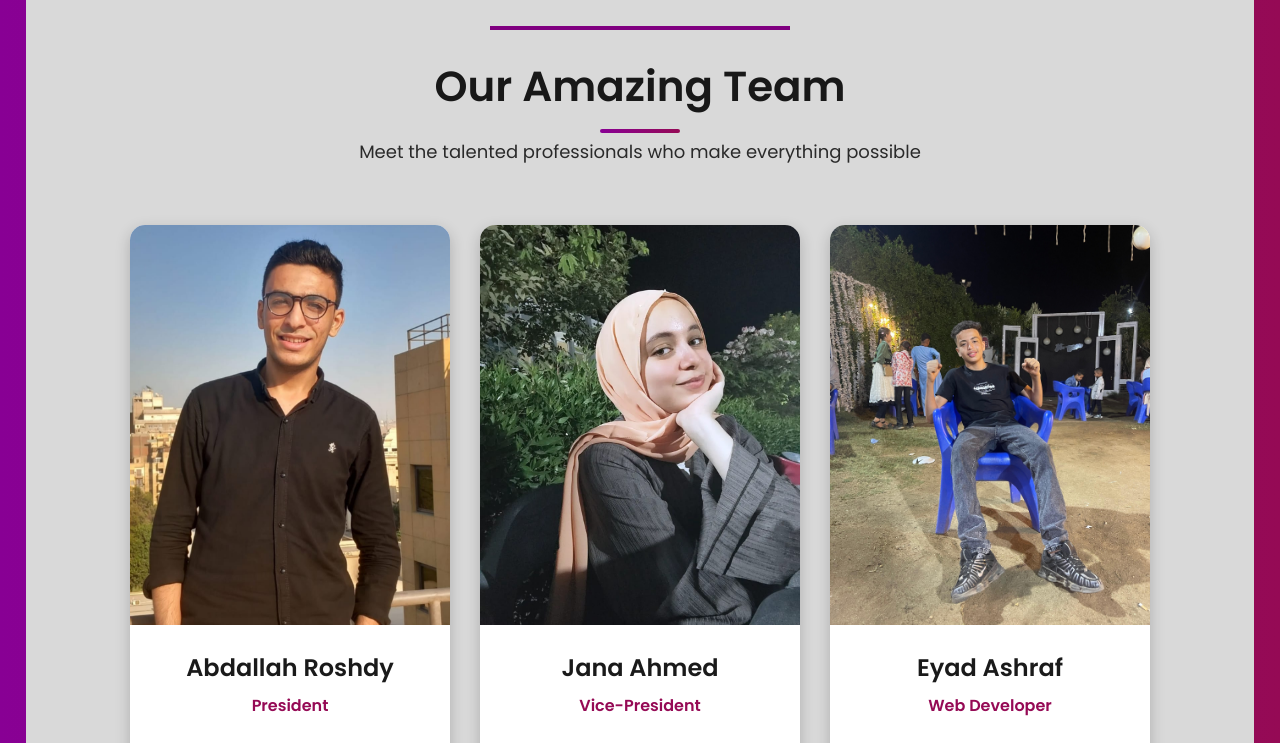
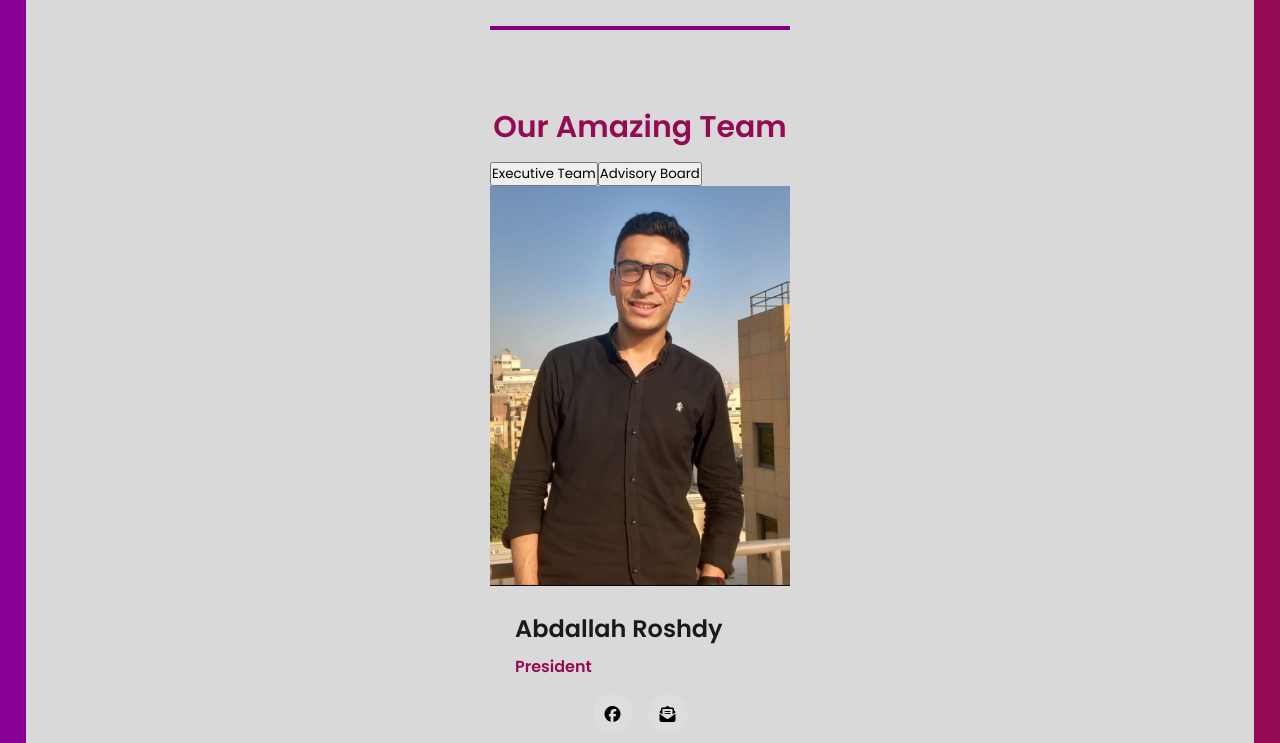
Before and after one commit to iynaoctoberchapter-rgb/iyna-october-website, a React (Create React App) app: page / in a window 1280 px wide. Shown: the part 2520-3263 px from the top of the page. Built offline with nearby package versions, Linux system fonts and the light colour scheme; a web font is replaced by a local one.

Commit message:
Update BodyComponent.jsx

```diff
--- a/src/Components/HomePage/BodyComponent.jsx
+++ b/src/Components/HomePage/BodyComponent.jsx
@@ -1,12 +1,99 @@
+import { useState } from "react";
 import { NavLink } from "react-router";
-import brainBlitzLogo from '../../images/brain blitz logo.jpg'; // Import the image
-import JanaAhmed from '../../images/jana-ahmed.jpg'; // Import the image
-import AbdallahRoshdy from '../../images/abdallah-roshdy.jpg'; // Import the image
-import EyadAshraf from '../../images/eyad-ashraf.jpg'; // Import the image
+import brainBlitzLogo from '../../images/brain blitz logo.jpg';
+import JanaAhmed from '../../images/jana-ahmed.jpg';
+import AbdallahRoshdy from '../../images/abdallah-roshdy.jpg';
+import EyadAshraf from '../../images/eyad-ashraf.jpg';
+import YoussefSamy from '../../images/yousef-samy.png';
+import Mashour from '../../images/mashour.png';
+import OmarAmmar from '../../images/omar-ammar.png';
+import MomenAshraf from '../../images/momen-ashraf.png';
 
 
 
 function BodyComponent() {
+  const [activeTeam, setActiveTeam] = useState("executive");
+
+  // Executive team data
+  const executiveTeam = [
+    {
+      id: 1,
+      name: "Abdallah Roshdy",
+      role: "President",
+      image: AbdallahRoshdy,
+      social: [
+        { icon: "fab fa-facebook", link: "https://www.facebook.com/profile.php?id=61560271762484" },
+        { icon: "fa-solid fa-envelope-open-text", link: "mailto:abdallah.roshdy1023093@gmail.com" }
+      ]
+    },
+    {
+      id: 2,
+      name: "Jana Ahmed",
+      role: "Vice-President",
+      image: JanaAhmed,
+      social: [
+        { icon: "fab fa-facebook", link: "https://www.facebook.com/share/176nbYTSUC/" },
+        { icon: "fab fa-instagram", link: "https://www.instagram.com/_jana_ahmed_26?igsh=MWRuMWRrOWp6bGpwbw==" },
+        { icon: "fa-solid fa-envelope-open-text", link: "mailto:janaahmedrt@gmail.com" }
+      ]
+    },
+    {
+      id: 3,
+      name: "Eyad Ashraf",
+      role: "Web Developer",
+      image: EyadAshraf,
+      social: [
+        { icon: "fab fa-facebook", link: "https://www.facebook.com/eyad.mahran.967?mibextid=kFxxJD" },
+        { icon: "fa-solid fa-envelope-open-text", link: "mailto:eyad6ashraf@gmail.com" }
+      ]
+    }
+  ];
+
+  const advisoryTeam = [
+    {
+      id: 1,
+      name: "Mohamed Mashour",
+      role: "Former President",
+      image: Mashour,
+      social: [
+         { icon: "fab fa-facebook", link: "https://www.facebook.com/profile.php?id=100008599171572" },
+        { icon: "fab fa-instagram", link: "https://www.instagram.com/mohamedmashhour1/" },
+        { icon: "fa-solid fa-envelope-open-text", link: "#" }
+      ]
+    },
+    {
+      id: 2,
+      name: "Omaar Ammar",
+      role: "Chapter Advisor",
+      image: OmarAmmar,
+      social: [
+         { icon: "fab fa-facebook", link: "https://www.facebook.com/profile.php?id=100008599171572" },
+        { icon: "fab fa-instagram", link: "https://www.instagram.com/mohamedmashhour1/" },
+        { icon: "fa-solid fa-envelope-open-text", link: "#" }
+      ]
+    },
+    {
+      id: 3,
+      name: "Momen Ashraf",
+      role: "Chapter Director",
+      image: MomenAshraf,
+      social: [
+        { icon: "fab fa-linkedin", link: "#" },
+        { icon: "fa-solid fa-envelope-open-text", link: "#" }
+      ]
+    },
+    {
+      id: 4,
+      name: "Youssef Samy",
+      role: "Chapter Director",
+      image: YoussefSamy,
+      social: [
+        { icon: "fab fa-linkedin", link: "#" },
+        { icon: "fa-solid fa-envelope-open-text", link: "#" }
+      ]
+    }
+  ];
+
   return (
    <section className="body">
       <div className="body-content">
@@ -86,55 +173,49 @@ function BodyComponent() {
 
             <hr className="separate" />
             <br />
-                <div className="temate-container">
+            <div className="row">
+          <div className="right left-last">
+            <h2>Our Amazing Team</h2>
 
-        <div className="section-title">
-            <h1>Our Amazing Team</h1>
-            <p>Meet the talented professionals who make everything possible</p>
+            {/* Team Type Toggle */}
+            <div className="team-toggle-container">
+              <div className="team-toggle">
+                <button
+                  className={`toggle-btn ${activeTeam === "executive" ? "active" : ""}`}
+                  onClick={() => setActiveTeam("executive")}
+                >
+                  Executive Team
+                </button>
+                <button
+                  className={`toggle-btn ${activeTeam === "advisory" ? "active" : ""}`}
+                  onClick={() => setActiveTeam("advisory")}
+                >
+                  Advisory Board
+                </button>
+              </div>
             </div>
 
-        <div className="team-container">
-            <div className="team-member">
+            {/* Team Members Grid */}
+            <div className="team-grid">
+              {(activeTeam === "executive" ? executiveTeam : advisoryTeam).map((member) => (
+                <div key={member.id} className="team-member-card">
                   <div className="member-img">
-                    <img src={AbdallahRoshdy} alt="Team Member" />
+                    <img src={member.image} alt={member.name} />
+                    <div className="member-overlay"></div>
                   </div>
                   <div className="member-info">
-                    <h3>Abdallah Roshdy</h3>
-                    <span>President</span>
+                    <h3>{member.name}</h3>
+                    <span>{member.role}</span>
                     <div className="social-links">
-                        <a href="https://www.facebook.com/profile.php?id=61560271762484"><i className="fab fa-facebook"></i></a>
-                        <a href="mailto:abdallah.roshdy1023093@gmail.com"><i class="fa-solid fa-envelope-open-text"></i></a>
+                      {member.social.map((social, index) => (
+                        <a key={index} href={social.link} target="_blank" rel="noopener noreferrer">
+                          <i className={social.icon}></i>
+                        </a>
+                      ))}
                     </div>
                   </div>
                 </div>
-
-            <div className="team-member">
-                <div className="member-img">
-                    <img src={JanaAhmed} alt="Team Member" />
-                </div>
-                <div className="member-info">
-                    <h3>Jana Ahmed</h3>
-                    <span>Vice-President</span>
-                    <div className="social-links">
-                        <a href="https://www.facebook.com/share/176nbYTSUC/"><i className="fab fa-facebook"></i></a>
-                        <a href="https://www.instagram.com/_jana_ahmed_26?igsh=MWRuMWRrOWp6bGpwbw=="><i className="fab fa-instagram"></i></a>
-                        <a href="mailto:janaahmedrt@gmail.com"><i class="fa-solid fa-envelope-open-text"></i></a>
-                    </div>
-                </div>
-            </div>
-
-            <div className="team-member">
-                <div className="member-img">
-                    <img src={EyadAshraf} alt="Team Member" />
-                </div>
-                <div className="member-info">
-                    <h3>Eyad Ashraf</h3>
-                    <span>Web Developer</span>
-                    <div className="social-links">
-                        <a href="https://www.facebook.com/eyad.mahran.967?mibextid=kFxxJD"><i className="fab fa-facebook"></i></a>
-                        <a href="mailto:eyad6ashraf@gmail.com"><i class="fa-solid fa-envelope-open-text"></i></a>
-                    </div>
-                </div>
+              ))}
             </div>
           </div>
         </div>
```
Lines whose indentation alone changed are shown as unchanged.
